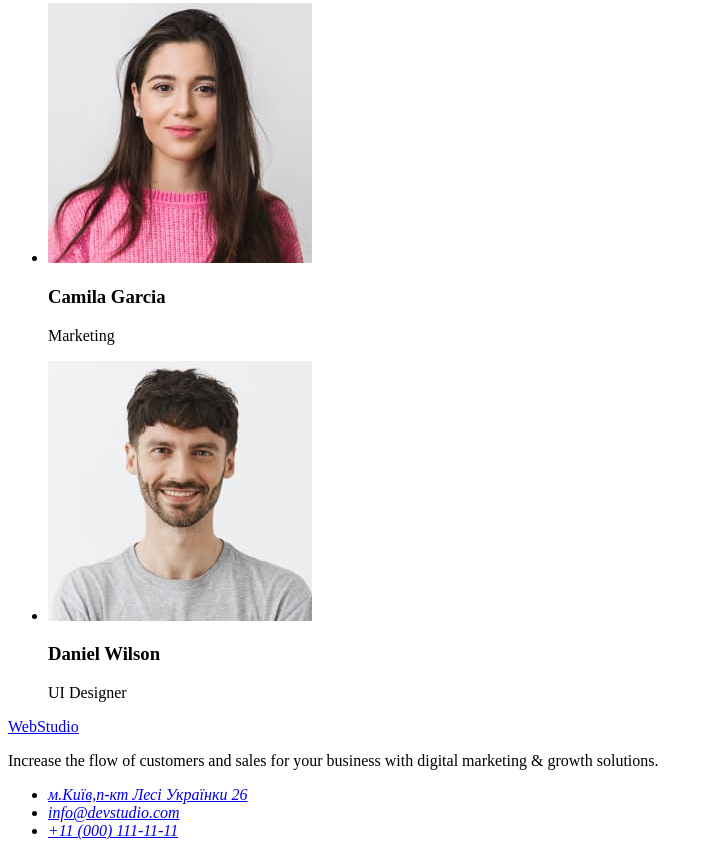
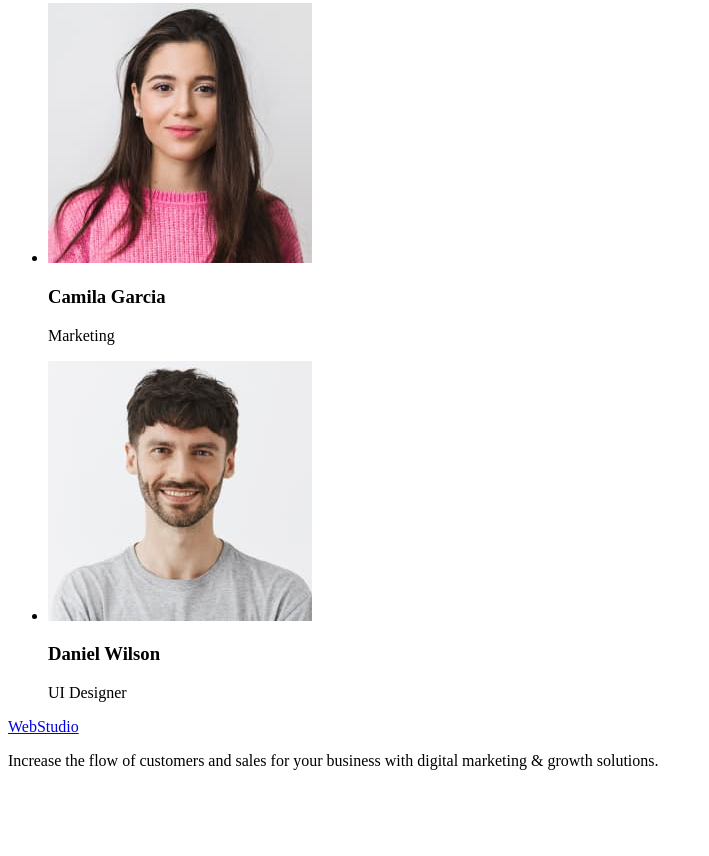
Before and after one commit to Alenteva/goit-markup-hw-01, a plain HTML site: page index.html in a window 1280 px wide. Shown: the part 1324-2180 px from the top of the page, without its empty margins (0-709 px from the left). After the commit the page ends 2110 px from the top, so only its background shows below. Drawn offline with Linux system fonts and the light colour scheme.

Commit message:
delete adress

```diff
--- a/index.html
+++ b/index.html
@@ -77,13 +77,6 @@
     <footer>
         <a href="./index.html">WebStudio</a>
         <p>Increase the flow of customers and sales for your business with digital marketing & growth solutions.</p>
-        <address>
-        <ul>
-            <li><a href="https://goo.gl/maps/82iNCdLhnyaCcn7T9" target="_blank" rel="noopener noreferrer nofollow">м.Київ,п-кт Лесі Українки 26</a></li>
-            <li><a href="mailto:info@devstudio.com">info@devstudio.com</a></li>
-            <li><a href="tel:+110001111111">+11 (000) 111-11-11</a></li>
-        </ul>
-</address>
     </footer>
 </body>
 </html>
```
